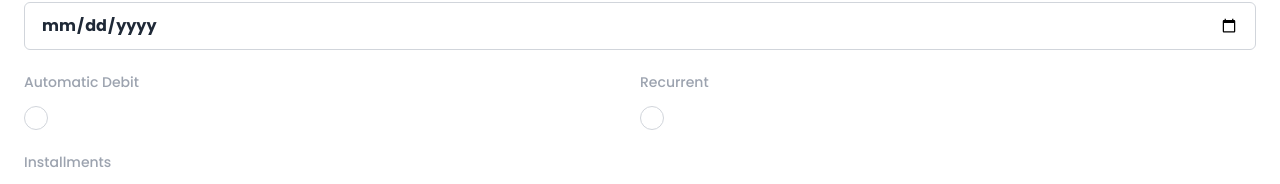
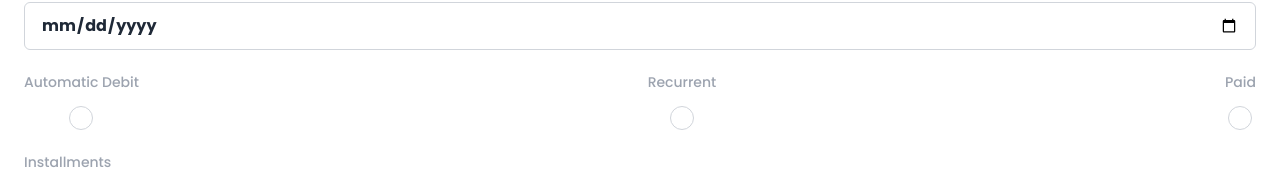
Before and after one commit to kelitasukita/myBills-next-frontend, a Next.js app: page /add-invoice in a window 1280 px wide. Shown: the part 767-951 px from the top of the page. Built offline with nearby package versions, Linux system fonts and the light colour scheme.

Commit message:
Implementing react-hook-form on form

```diff
--- a/src/app/add-invoice/page.tsx
+++ b/src/app/add-invoice/page.tsx
@@ -1,12 +1,31 @@
 'use client';
+import { useState } from "react";
 import Button from "../components/Button";
 import GoBackBtn from "../components/GoBackBtn";
 import Navbar from "../components/navbar";
+import { FieldValues, SubmitHandler, useForm } from "react-hook-form";
+
+type FormData = {
+  automaticDebit: boolean;
+  currency: string;
+  currentInstallment: number;
+  description: string;
+  dueDate: Date;
+  installments: number;
+  obs: string;
+  recurrent: boolean;
+  value: number;
+  paid: boolean;
+}
 
 export default function AddInvoice() {
+  const { register, handleSubmit } = useForm<FormData>();
+
+  const onSubmit: SubmitHandler<FormData> = (data) => {
+    console.log(data, 'teste');
+  }
 
   return (
-    <>
     <main>
       <Navbar />
       <div className="flex flex-col bg-white">
@@ -18,47 +37,54 @@ export default function AddInvoice() {
             <h1 className="heading-m text-gray-800">New Invoice</h1>
           </header>
 
-            <form action="/" className="flex flex-col mt-12">
+          <div className="flex flex-col mt-12">
             <label className="body-variant text-gray-400 mb-4  ">Description</label>
-              <input className="focus:border-violet-500 heading-s text-gray-800 border border-gray-300 h-12 rounded-md p-4 mb-6" type="text" />
+            <input className="focus:border-violet-500 heading-s text-gray-800 border border-gray-300 h-12 rounded-md p-4 mb-6" type="text" {...register("description")} />
 
             <label className="body-variant text-gray-400 mb-4  ">Currency</label>
             <div className="flex justify-start items-center mb-8">
-                <input className="focus:border-violet-500 heading-s text-gray-800 appearance-none rounded-full checked:bg-violet-600 border border-gray-300 h-5 w-5 mr-1 " type="radio" name="currency" />
+              <input className="focus:border-violet-500 heading-s text-gray-800 appearance-none rounded-full checked:bg-violet-600 border border-gray-300 h-5 w-5 mr-1 " type="radio" value="EUR" {...register("currency")} />
               <label>EUR</label>
-                <input className="focus:border-violet-500 heading-s text-gray-800 appearance-none rounded-full checked:bg-violet-600 border border-gray-300 h-5 w-5 mr-1 ml-4" type="radio" name="currency" />
+              <input className="focus:border-violet-500 heading-s text-gray-800 appearance-none rounded-full checked:bg-violet-600 border border-gray-300 h-5 w-5 mr-1 ml-4" type="radio" value="BRL" {...register("currency")} />
               <label>BRL</label>
-                <input className="focus:border-violet-500 heading-s text-gray-800 appearance-none rounded-full checked:bg-violet-600 border border-gray-300 h-5 w-5 mr-1 ml-4" type="radio" name="currency" />
+              <input className="focus:border-violet-500 heading-s text-gray-800 appearance-none rounded-full checked:bg-violet-600 border border-gray-300 h-5 w-5 mr-1 ml-4" type="radio" value="USD" {...register("currency")} />
               <label>USD</label>
             </div>
 
             <label className="body-variant text-gray-400 mb-4  ">Value</label>
-              <input className="focus:border-violet-500 heading-s text-gray-800 border border-gray-300 h-12 rounded-md p-4 mb-6" type="number" />
+            <input className="focus:border-violet-500 heading-s text-gray-800 border border-gray-300 h-12 rounded-md p-4 mb-6" type="number" {...register("value")} />
 
             <label className="body-variant text-gray-400 mb-4  ">Due date</label>
-              <input className="focus:border-violet-500 heading-s text-gray-800 bg-transparent border border-gray-300 h-12 rounded-md p-4 mb-6" type="date" />
+            <input className="focus:border-violet-500 heading-s text-gray-800 bg-transparent border border-gray-300 h-12 rounded-md p-4 mb-6" type="date" {...register("dueDate")} />
 
-              <div className="grid grid-cols-2">
-                <div className="flex flex-col justify-start">
+            <div className="flex justify-between items-center">
+              <div className="flex flex-col items-center">
                 <label className="body-variant text-gray-400 mb-4">Automatic Debit</label>
-                  <input className="focus:border-violet-500 heading-s text-gray-800 appearance-none rounded-full checked:bg-violet-600 border border-gray-300 h-6 w-6 mb-6" type="checkbox" />
+                <input className="focus:border-violet-500 heading-s text-gray-800 appearance-none rounded-full checked:bg-violet-600 border border-gray-300 h-6 w-6 mb-6" type="checkbox" {...register("automaticDebit")} />
               </div>
-                <div className="flex flex-col">
-                  <label className="body-variant text-gray-400 mb-4  ">Recurrent</label>
-                  <input className="focus:border-violet-500 heading-s text-gray-800 appearance-none rounded-full checked:bg-violet-600 border border-gray-300 h-6 w-6 mb-6" type="checkbox" />
+              <div className="flex flex-col items-center">
+                <label className="body-variant text-gray-400 mb-4 ">Recurrent</label>
+                <input className="focus:border-violet-500 heading-s text-gray-800 appearance-none rounded-full checked:bg-violet-600 border border-gray-300 h-6 w-6 mb-6" type="checkbox" {...register("recurrent")} />
+              </div>
+              <div className="flex flex-col items-center">
+                <label className="body-variant text-gray-400 mb-4  ">Paid</label>
+                <input className="focus:border-violet-500 heading-s text-gray-800 appearance-none rounded-full checked:bg-violet-600 border border-gray-300 h-6 w-6 mb-6" type="checkbox" {...register("paid")} />
               </div>
             </div>
 
             <label className="body-variant text-gray-400 mb-4  ">Installments</label>
             <div className="flex justify-start items-center">
-                <input className="focus:border-violet-500 heading-s text-gray-800 border border-gray-300 h-12 w-20 rounded-md p-4 mb-6" type="number" />
+              <input className="focus:border-violet-500 heading-s text-gray-800 border border-gray-300 h-12 w-20 rounded-md p-4 mb-6" type="number" {...register("currentInstallment")} />
               <span className="body-variant text-gray-400 text-center mx-2 h-10">of</span>
-                <input className="focus:border-violet-500 heading-s text-gray-800 border border-gray-300 h-12 w-20 rounded-md p-4 mb-6" type="number" />
+              <input className="focus:border-violet-500 heading-s text-gray-800 border border-gray-300 h-12 w-20 rounded-md p-4 mb-6" type="number" {...register("installments")} />
             </div>
 
             <label className="body-variant text-gray-400 mb-4  ">Observation</label>
-              <input className="focus:border-violet-500 heading-s text-gray-800 border border-gray-300 h-12 rounded-md p-4 mb-6" type="text" />
-            </form>
+            <input
+              className="focus:border-violet-500 heading-s text-gray-800 border border-gray-300 h-12 rounded-md p-4 mb-6"
+              type="text"
+              {...register("obs")} />
+          </div>
         </article>
 
         <div className="h-16 bg-line bg-gradient-to-b from-transparent to-gray-200" />
@@ -66,10 +92,9 @@ export default function AddInvoice() {
         <footer className="flex justify-between items-center w-full p-6 bg-white">
           <Button textColor="text-gray-400" bgColor="bg-gray-100" name="Discard" />
           <Button textColor="text-gray-400" bgColor="bg-gray-700" name="Save as Draft" />
-            <Button textColor="text-gray-100" bgColor="bg-violet-500" name="Save & Send" />
+          <Button textColor="text-gray-100" bgColor="bg-violet-500" name="Save & Send" onClick={() => handleSubmit(onSubmit)()} />
         </footer>
       </div>
     </main>
-    </>
   )
 }
```
Lines whose indentation alone changed are shown as unchanged.
